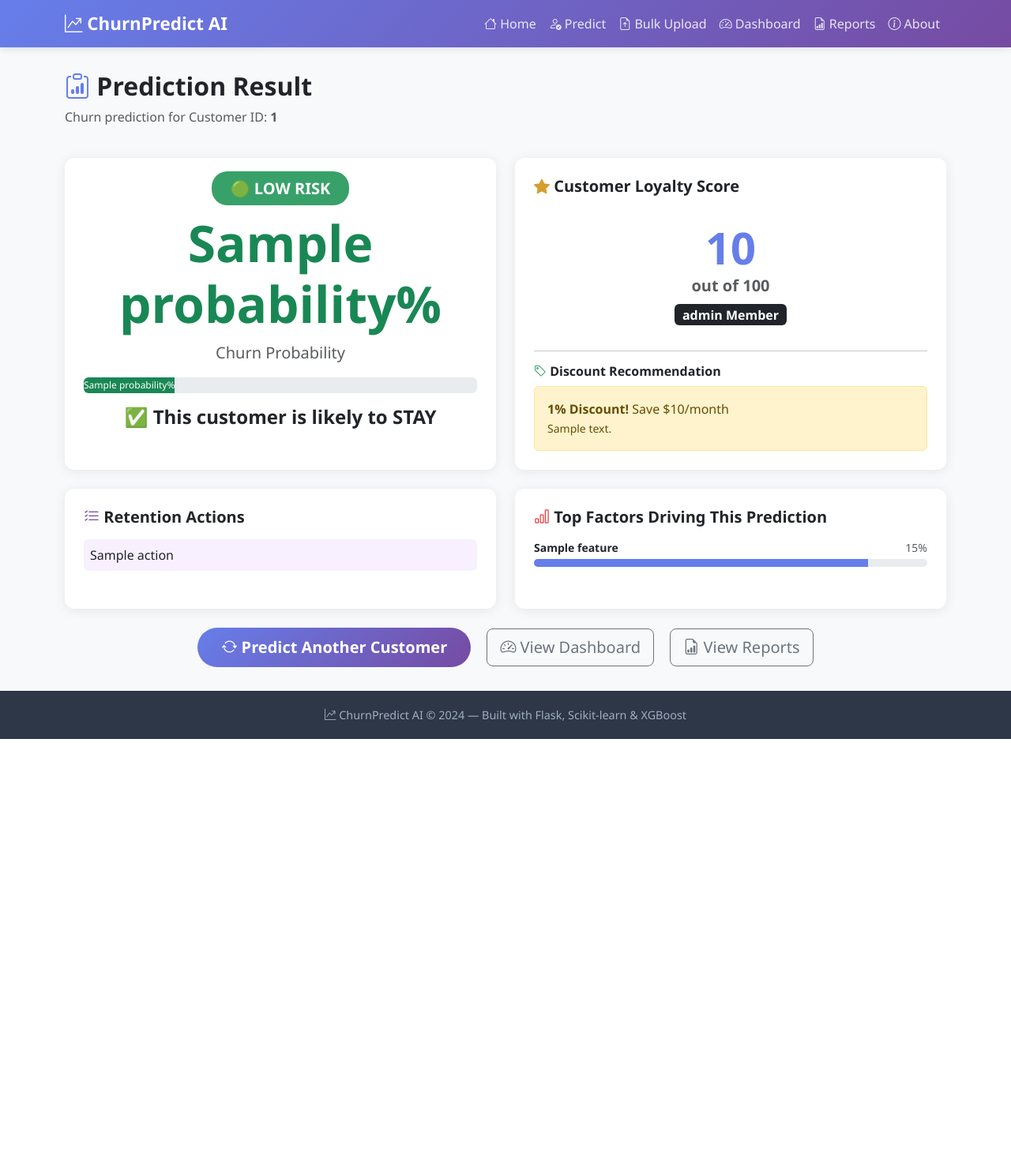
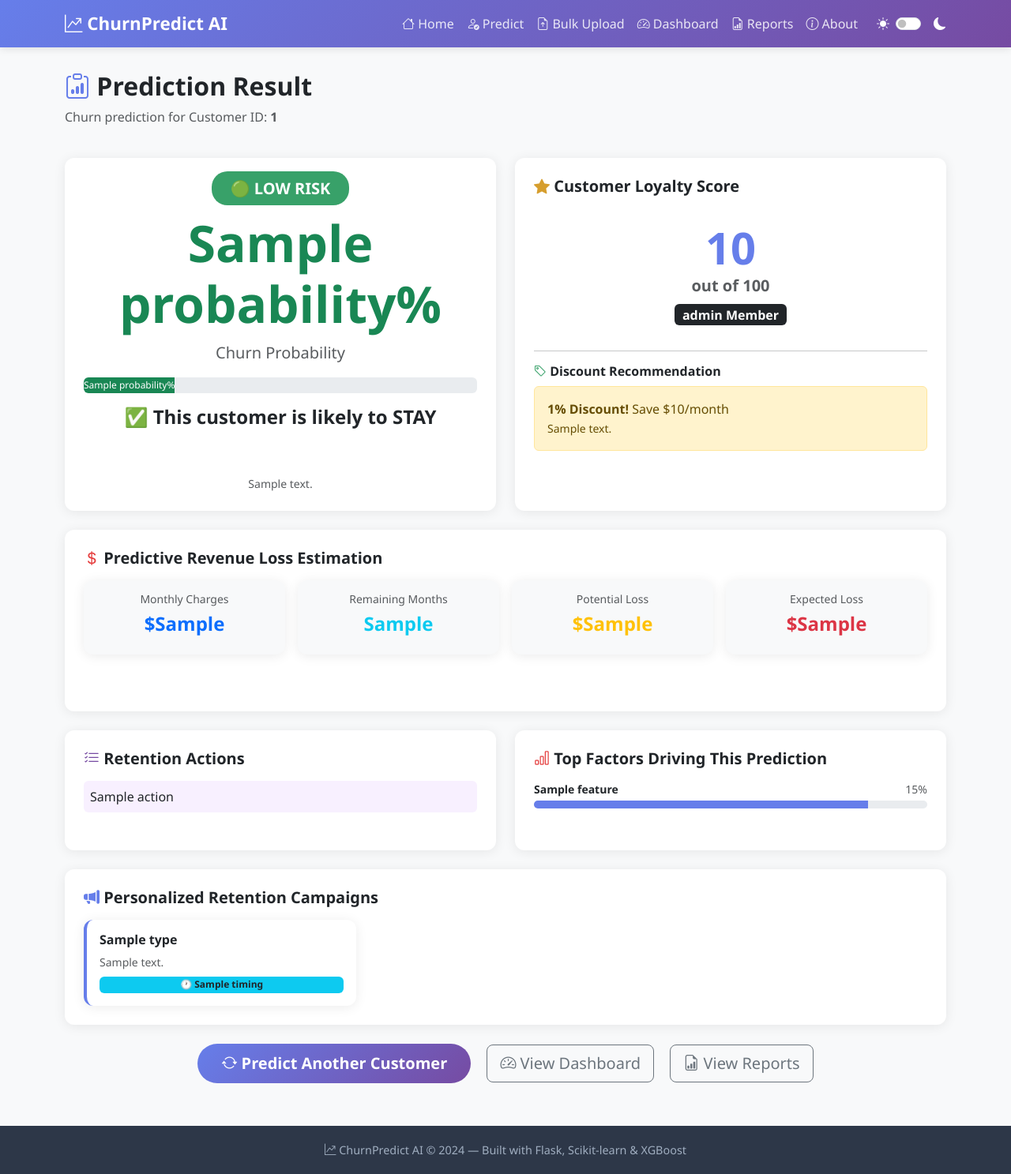
Before and after one commit to SharadaBhaskar/customer-churn-prediction, a Flask app: template templates/result.html in a window 1280 px wide. Shown: the whole page at 79% size. Before the commit the page ends 936 px from the top, so only its background shows below. Run offline with Flask 3, Linux system fonts and the light colour scheme; the template is opened without the code that fills it: most values are stand-ins (such as "Sample title", 1, 10 or a date in 2020); parts of the project's set-up code (start-up, migrations or seed data) failed here and were passed over.

Commit message:
Add revenue loss, segmentation, campaigns and dark mode

```diff
--- a/app.py
+++ b/app.py
@@ -215,7 +215,188 @@ def bulk_upload():
 def reports():
     predictions = get_all_predictions()
     return render_template('reports.html', predictions=predictions)
+# ── Export PDF Route ──────────────────────────────────────────────────────────
+@app.route('/export/pdf')
+def export_pdf():
+    from reportlab.lib.pagesizes import letter, landscape
+    from reportlab.lib import colors
+    from reportlab.platypus import SimpleDocTemplate, Table, TableStyle, Paragraph, Spacer
+    from reportlab.lib.styles import getSampleStyleSheet
+    from flask import Response
+    import io
 
+    predictions = get_all_predictions()
+    buffer      = io.BytesIO()
+    doc         = SimpleDocTemplate(buffer, pagesize=landscape(letter))
+    styles      = getSampleStyleSheet()
+    elements    = []
+
+    # Title
+    elements.append(Paragraph(
+        "ChurnPredict AI — Prediction Report", styles['Title']))
+    elements.append(Spacer(1, 20))
+
+    # Table headers
+    data = [['#', 'Customer ID', 'Tenure',
+             'Monthly $', 'Contract', 'Risk', 'Probability', 'Time']]
+
+    for i, p in enumerate(predictions[:50], 1):
+        data.append([
+            str(i),
+            str(p['customer_id']),
+            str(p['tenure']),
+            f"${p['monthly_charges']}",
+            str(p['contract_type']),
+            str(p['risk_badge']),
+            f"{p['churn_probability']}%",
+            str(p['timestamp'])[:16]
+        ])
+
+    # Table style
+    table = Table(data)
+    table.setStyle(TableStyle([
+        ('BACKGROUND',  (0,0), (-1,0), colors.HexColor('#667eea')),
+        ('TEXTCOLOR',   (0,0), (-1,0), colors.white),
+        ('FONTNAME',    (0,0), (-1,0), 'Helvetica-Bold'),
+        ('FONTSIZE',    (0,0), (-1,0), 11),
+        ('ALIGN',       (0,0), (-1,-1), 'CENTER'),
+        ('ROWBACKGROUNDS', (0,1), (-1,-1),
+         [colors.white, colors.HexColor('#f8f9fa')]),
+        ('GRID',        (0,0), (-1,-1), 0.5, colors.grey),
+        ('FONTSIZE',    (0,1), (-1,-1), 9),
+    ]))
+
+    elements.append(table)
+    doc.build(elements)
+    buffer.seek(0)
+
+    return Response(
+        buffer.getvalue(),
+        mimetype='application/pdf',
+        headers={'Content-Disposition':
+                 'attachment; filename=churn_report.pdf'}
+    )
+
+# ── Export Excel Route ────────────────────────────────────────────────────────
+@app.route('/export/excel')
+def export_excel():
+    from openpyxl import Workbook
+    from openpyxl.styles import PatternFill, Font, Alignment
+    from flask import Response
+    import io
+
+    predictions = get_all_predictions()
+    wb          = Workbook()
+    ws          = wb.active
+    ws.title    = 'Churn Predictions'
+
+    # Header style
+    header_fill = PatternFill(start_color='667eea',
+                               end_color='667eea',
+                               fill_type='solid')
+    header_font = Font(color='FFFFFF', bold=True)
+
+    # Headers
+    headers = ['#', 'Customer ID', 'Tenure', 'Monthly Charges',
+               'Total Charges', 'Contract', 'Internet Service',
+               'Payment Method', 'Risk Badge',
+               'Churn Probability', 'Timestamp']
+    for col, header in enumerate(headers, 1):
+        cell              = ws.cell(row=1, column=col, value=header)
+        cell.fill         = header_fill
+        cell.font         = header_font
+        cell.alignment    = Alignment(horizontal='center')
+
+    # Data rows
+    for i, p in enumerate(predictions, 2):
+        ws.cell(row=i, column=1,  value=i-1)
+        ws.cell(row=i, column=2,  value=p['customer_id'])
+        ws.cell(row=i, column=3,  value=p['tenure'])
+        ws.cell(row=i, column=4,  value=p['monthly_charges'])
+        ws.cell(row=i, column=5,  value=p['total_charges'])
+        ws.cell(row=i, column=6,  value=p['contract_type'])
+        ws.cell(row=i, column=7,  value=p['internet_service'])
+        ws.cell(row=i, column=8,  value=p['payment_method'])
+        ws.cell(row=i, column=9,  value=p['risk_badge'])
+        ws.cell(row=i, column=10, value=p['churn_probability'])
+        ws.cell(row=i, column=11, value=str(p['timestamp']))
+
+        # Color code risk badge
+        risk_cell = ws.cell(row=i, column=9)
+        if p['risk_badge'] == 'High':
+            risk_cell.fill = PatternFill(start_color='FFE0E0',
+                                          end_color='FFE0E0',
+                                          fill_type='solid')
+        elif p['risk_badge'] == 'Medium':
+            risk_cell.fill = PatternFill(start_color='FFF3CD',
+                                          end_color='FFF3CD',
+                                          fill_type='solid')
+        else:
+            risk_cell.fill = PatternFill(start_color='D4EDDA',
+                                          end_color='D4EDDA',
+                                          fill_type='solid')
+
+    # Auto-fit columns
+    for col in ws.columns:
+        max_length = 0
+        for cell in col:
+            if cell.value:
+                max_length = max(max_length, len(str(cell.value)))
+        ws.column_dimensions[
+            col[0].column_letter].width = max_length + 4
+
+    buffer = io.BytesIO()
+    wb.save(buffer)
+    buffer.seek(0)
+
+    return Response(
+        buffer.getvalue(),
+        mimetype='application/vnd.openxmlformats-officedocument'
+                 '.spreadsheetml.sheet',
+        headers={'Content-Disposition':
+                 'attachment; filename=churn_report.xlsx'}
+    )
+
+# ── Export CSV Route ──────────────────────────────────────────────────────────
+@app.route('/export/csv')
+def export_csv():
+    import csv
+    import io
+    from flask import Response
+
+    predictions = get_all_predictions()
+    output      = io.StringIO()
+    writer      = csv.writer(output)
+
+    # Header
+    writer.writerow(['#', 'Customer ID', 'Tenure', 'Monthly Charges',
+                     'Total Charges', 'Contract', 'Internet Service',
+                     'Payment Method', 'Risk Badge',
+                     'Churn Probability', 'Timestamp'])
+
+    # Data
+    for i, p in enumerate(predictions, 1):
+        writer.writerow([
+            i,
+            p['customer_id'],
+            p['tenure'],
+            p['monthly_charges'],
+            p['total_charges'],
+            p['contract_type'],
+            p['internet_service'],
+            p['payment_method'],
+            p['risk_badge'],
+            p['churn_probability'],
+            p['timestamp']
+        ])
+
+    output.seek(0)
+    return Response(
+        output.getvalue(),
+        mimetype='text/csv',
+        headers={'Content-Disposition':
+                 'attachment; filename=churn_report.csv'}
+    )
 # ── About Route ───────────────────────────────────────────────────────────────
 @app.route('/about')
 def about():
--- a/templates/base.html
+++ b/templates/base.html
@@ -157,6 +193,15 @@
                         </a>
                     </li>
                 </ul>
+                <!-- Dark Mode Toggle -->
+<div class="ms-3 d-flex align-items-center">
+    <i class="bi bi-sun-fill text-white me-2"></i>
+    <div class="form-check form-switch mb-0">
+        <input class="form-check-input" type="checkbox"
+               id="darkModeToggle" style="cursor:pointer;">
+    </div>
+    <i class="bi bi-moon-fill text-white ms-2"></i>
+</div>
             </div>
         </div>
     </nav>
@@ -191,6 +236,27 @@
 
     <!-- Bootstrap 5 JS -->
     <script src="https://cdn.jsdelivr.net/npm/bootstrap@5.3.0/dist/js/bootstrap.bundle.min.js"></script>
+    <!-- Dark Mode Script -->
+<script>
+    const toggle = document.getElementById('darkModeToggle');
+
+    // Load saved preference
+    if (localStorage.getItem('darkMode') === 'true') {
+        document.body.classList.add('dark-mode');
+        toggle.checked = true;
+    }
+
+    // Toggle dark mode
+    toggle.addEventListener('change', function() {
+        if (this.checked) {
+            document.body.classList.add('dark-mode');
+            localStorage.setItem('darkMode', 'true');
+        } else {
+            document.body.classList.remove('dark-mode');
+            localStorage.setItem('darkMode', 'false');
+        }
+    });
+</script>
 
     {% block extra_js %}{% endblock %}
 
--- a/templates/reports.html
+++ b/templates/reports.html
@@ -27,7 +27,7 @@
                 Download a complete PDF report of all predictions
                 with charts and risk badges.
             </p>
-            <a href="#" class="btn btn-predict mt-auto">
+           <a href="/export/pdf" class="btn btn-predict mt-auto">
     <i class="bi bi-download"></i> Download PDF
 </a>
         </div>
@@ -41,7 +41,7 @@
                 Export all prediction data to Excel for
                 further analysis and filtering.
             </p>
-            <a href="#" class="btn btn-predict mt-auto">
+            <a href="/export/excel" class="btn btn-predict mt-auto">
     <i class="bi bi-download"></i> Download Excel
 </a>
         </div>
@@ -55,7 +55,7 @@
                 Export raw prediction data as CSV for
                 importing into other tools.
             </p>
-            <a href="#" class="btn btn-predict mt-auto">
+            <a href="/export/csv" class="btn btn-predict mt-auto">
     <i class="bi bi-download"></i> Download CSV
 </a>
         </div>
--- a/templates/result.html
+++ b/templates/result.html
@@ -83,6 +83,17 @@
                     ✅ This customer is likely to STAY
                 {% endif %}
             </h4>
+
+            <!-- Customer Segment -->
+            <div class="mt-3">
+                <span class="badge bg-{{ result.segment.color }}
+                             fs-6 px-3 py-2">
+                    {{ result.segment.segment }} Customer
+                </span>
+                <p class="text-muted small mt-1 mb-0">
+                    {{ result.segment.desc }}
+                </p>
+            </div>
         </div>
     </div>
 
@@ -123,11 +134,67 @@
                     alert-success
                 {% endif %} mb-0">
                 {% if result.discount.percentage > 0 %}
-                    <strong>{{ result.discount.percentage }}% Discount!</strong>
+                    <strong>
+                        {{ result.discount.percentage }}% Discount!
+                    </strong>
                     Save ${{ result.discount.amount }}/month
                     <br>
                 {% endif %}
                 <small>{{ result.discount.message }}</small>
+            </div>
+        </div>
+    </div>
+</div>
+
+<!-- Revenue Loss Card -->
+<div class="row g-4 mb-4">
+    <div class="col-12">
+        <div class="card p-4 border-{{ result.revenue_loss.color }}"
+             style="border-width:2px !important;">
+            <h5 class="fw-bold mb-3">
+                <i class="bi bi-currency-dollar"
+                   style="color:#e53e3e;"></i>
+                Predictive Revenue Loss Estimation
+            </h5>
+            <div class="row g-3 text-center">
+                <div class="col-md-3">
+                    <div class="card p-3 bg-light">
+                        <h6 class="text-muted small">Monthly Charges</h6>
+                        <h4 class="fw-bold text-primary">
+                            ${{ result.revenue_loss.monthly_charges }}
+                        </h4>
+                    </div>
+                </div>
+                <div class="col-md-3">
+                    <div class="card p-3 bg-light">
+                        <h6 class="text-muted small">Remaining Months</h6>
+                        <h4 class="fw-bold text-info">
+                            {{ result.revenue_loss.remaining_months }}
+                        </h4>
+                    </div>
+                </div>
+                <div class="col-md-3">
+                    <div class="card p-3 bg-light">
+                        <h6 class="text-muted small">Potential Loss</h6>
+                        <h4 class="fw-bold text-warning">
+                            ${{ result.revenue_loss.potential_loss }}
+                        </h4>
+                    </div>
+                </div>
+                <div class="col-md-3">
+                    <div class="card p-3 bg-light">
+                        <h6 class="text-muted small">Expected Loss</h6>
+                        <h4 class="fw-bold text-danger">
+                            ${{ result.revenue_loss.expected_loss }}
+                        </h4>
+                    </div>
+                </div>
+            </div>
+            <div class="text-center mt-3">
+                <span class="badge bg-{{ result.revenue_loss.color }}
+                             fs-6 px-4 py-2">
+                    {{ result.revenue_loss.priority }} Priority Customer
+                </span>
             </div>
         </div>
     </div>
@@ -180,18 +247,51 @@
     </div>
 </div>
 
+<!-- Retention Campaign Generator -->
+<div class="row g-4 mb-4">
+    <div class="col-12">
+        <div class="card p-4">
+            <h5 class="fw-bold mb-3">
+                <i class="bi bi-megaphone-fill"
+                   style="color:#667eea;"></i>
+                Personalized Retention Campaigns
+            </h5>
+            <div class="row g-3">
+                {% for campaign in result.campaigns %}
+                <div class="col-md-4">
+                    <div class="card p-3 h-100"
+                         style="border-left:4px solid #667eea;">
+                        <h6 class="fw-bold mb-2">
+                            {{ campaign.type }}
+                        </h6>
+                        <p class="text-muted small mb-2">
+                            {{ campaign.message }}
+                        </p>
+                        <span class="badge bg-info text-dark mt-auto">
+                            🕐 {{ campaign.timing }}
+                        </span>
+                    </div>
+                </div>
+                {% endfor %}
+            </div>
+        </div>
+    </div>
+</div>
+
 <!-- Action Buttons -->
-<div class="row">
+<div class="row mb-4">
     <div class="col text-center">
         <a href="/predict" class="btn btn-predict btn-lg me-3">
             <i class="bi bi-arrow-repeat"></i>
             Predict Another Customer
         </a>
-        <a href="/dashboard" class="btn btn-outline-secondary btn-lg me-3">
+        <a href="/dashboard"
+           class="btn btn-outline-secondary btn-lg me-3">
             <i class="bi bi-speedometer2"></i>
             View Dashboard
         </a>
-        <a href="/reports" class="btn btn-outline-secondary btn-lg">
+        <a href="/reports"
+           class="btn btn-outline-secondary btn-lg">
             <i class="bi bi-file-earmark-bar-graph"></i>
             View Reports
         </a>
```
Also changed, not shown: other parts of templates/base.html (+39 -3 lines), predict_engine.py (+122 -6 lines), database/churn.db. Lines whose indentation alone changed are shown as unchanged.
